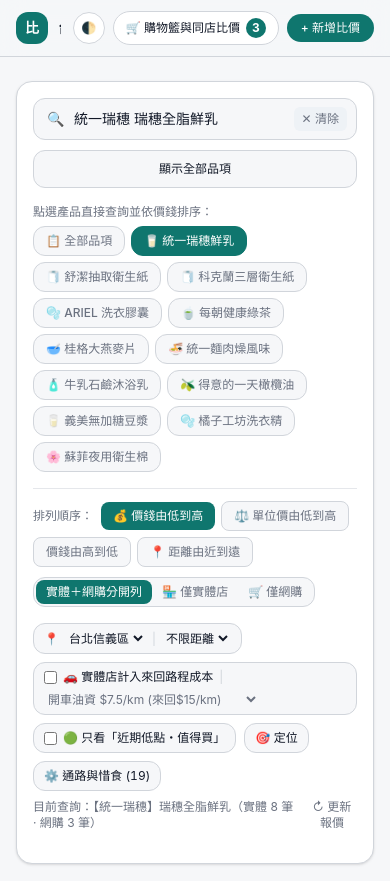
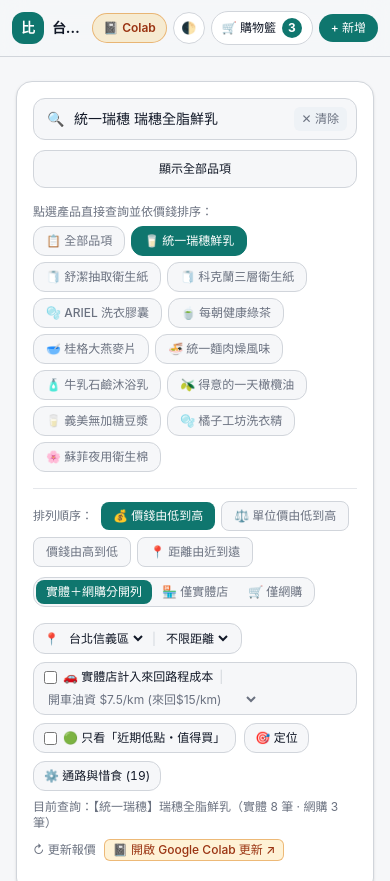
Before and after one commit to happyfarmer-dot/taiwan-price-comparison, a plain HTML site: page index.html in a window 390 px wide. Shown: the top 881 px of the page. Drawn offline with nearby package versions, Linux system fonts and the light colour scheme.

Commit message:
Make Colab entry button prominent on all screen sizes

```diff
--- a/index.html
+++ b/index.html
@@ -22,6 +22,10 @@
       --link: #0284c7;
       --success: #059669;
       --error: #dc2626;
+      --colab-bg: rgba(249, 171, 0, 0.16);
+      --colab-hover: rgba(249, 171, 0, 0.28);
+      --colab-text: #9a3412;
+      --colab-border: rgba(217, 119, 6, 0.45);
     }
 
     :root.dark {
@@ -38,6 +42,10 @@
       --link: #38bdf8;
       --success: #10b981;
       --error: #f87171;
+      --colab-bg: rgba(249, 171, 0, 0.16);
+      --colab-hover: rgba(249, 171, 0, 0.28);
+      --colab-text: #fbbf24;
+      --colab-border: rgba(251, 191, 36, 0.45);
     }
 
     * { box-sizing: border-box; }
@@ -63,8 +71,8 @@
 
   <!-- Sticky Top Navigation Bar -->
   <header class="sticky top-0 z-30 backdrop-blur-md bg-[var(--background)]/90 border-b border-[var(--border)]">
-    <div class="max-w-4xl mx-auto px-4 sm:px-6 h-14 flex items-center justify-between gap-3">
-      <div class="flex items-center gap-2.5 min-w-0">
+    <div class="max-w-4xl mx-auto px-3 sm:px-6 h-14 flex items-center justify-between gap-2 sm:gap-3">
+      <div class="flex items-center gap-2 min-w-0">
         <div class="w-8 h-8 rounded-xl bg-[var(--primary)] text-[var(--primary-foreground)] flex items-center justify-center font-bold text-sm shrink-0">
           比
         </div>
@@ -74,19 +82,22 @@
         </div>
       </div>
 
-      <div class="flex items-center gap-2 shrink-0">
+      <div class="flex items-center gap-1.5 sm:gap-2 shrink-0">
         <a href="https://colab.research.google.com/github/happyfarmer-dot/taiwan-price-comparison/blob/main/colab/update_taiwan_prices.ipynb"
           target="_blank" rel="noopener noreferrer" title="開啟 Google Colab 自動抓價與資料更新筆記本"
-          class="px-2.5 py-1.5 text-xs font-medium rounded-full bg-[var(--card)] hover:bg-[var(--secondary)] border border-[var(--border)] transition hidden md:inline-flex items-center gap-1">
-          <span>📓 Colab 算力更新</span>
+          class="px-2.5 py-1.5 text-xs font-semibold rounded-full bg-[var(--colab-bg)] text-[var(--colab-text)] hover:bg-[var(--colab-hover)] border border-[var(--colab-border)] transition inline-flex items-center gap-1">
+          <span>📓</span>
+          <span class="sm:hidden">Colab</span>
+          <span class="hidden sm:inline">Colab 算力更新</span>
         </a>
         <button id="btn-theme-toggle" type="button" title="切換深色／淺色模式"
           class="w-8 h-8 rounded-full bg-[var(--card)] hover:bg-[var(--secondary)] border border-[var(--border)] transition cursor-pointer flex items-center justify-center text-xs">
           🌓
         </button>
         <button id="btn-open-basket" type="button"
-          class="px-3 py-1.5 text-xs font-medium rounded-full bg-[var(--card)] hover:bg-[var(--secondary)] border border-[var(--border)] transition cursor-pointer flex items-center gap-1.5">
-          <span>🛒 購物籃與同店比價</span>
+          class="px-2.5 sm:px-3 py-1.5 text-xs font-medium rounded-full bg-[var(--card)] hover:bg-[var(--secondary)] border border-[var(--border)] transition cursor-pointer flex items-center gap-1.5">
+          <span class="sm:hidden">🛒 購物籃</span>
+          <span class="hidden sm:inline">🛒 購物籃與同店比價</span>
           <span class="px-1.5 py-0.5 rounded-full bg-[var(--primary)] text-[var(--primary-foreground)] tabular-nums font-bold" id="kpi-basket-count">0</span>
         </button>
         <button id="btn-calc" type="button"
@@ -94,8 +105,9 @@
           促銷計算機
         </button>
         <button id="btn-add-product" type="button"
-          class="px-3.5 py-1.5 text-xs font-medium rounded-full bg-[var(--primary)] text-[var(--primary-foreground)] hover:opacity-90 transition cursor-pointer">
-          + 新增比價
+          class="px-3 sm:px-3.5 py-1.5 text-xs font-medium rounded-full bg-[var(--primary)] text-[var(--primary-foreground)] hover:opacity-90 transition cursor-pointer">
+          <span class="sm:hidden">+ 新增</span>
+          <span class="hidden sm:inline">+ 新增比價</span>
         </button>
       </div>
     </div>
@@ -225,9 +237,14 @@
             <span id="gps-status" class="text-[var(--muted-foreground)]"></span>
           </div>
 
-          <div class="text-[var(--muted-foreground)] flex items-center gap-2">
+          <div class="text-[var(--muted-foreground)] flex flex-wrap items-center gap-2">
             <span id="current-query-summary"></span>
-            <button id="btn-refresh" type="button" title="模擬即時更新價格" class="hover:text-[var(--foreground)] cursor-pointer">↻ 更新報價</button>
+            <button id="btn-refresh" type="button" title="重新讀取最新報價" class="hover:text-[var(--foreground)] cursor-pointer">↻ 更新報價</button>
+            <a href="https://colab.research.google.com/github/happyfarmer-dot/taiwan-price-comparison/blob/main/colab/update_taiwan_prices.ipynb"
+              target="_blank" rel="noopener noreferrer"
+              class="px-2 py-0.5 rounded-md bg-[var(--colab-bg)] text-[var(--colab-text)] border border-[var(--colab-border)] hover:bg-[var(--colab-hover)] font-medium transition">
+              📓 開啟 Google Colab 更新 ↗
+            </a>
           </div>
         </div>
       </div>
```
